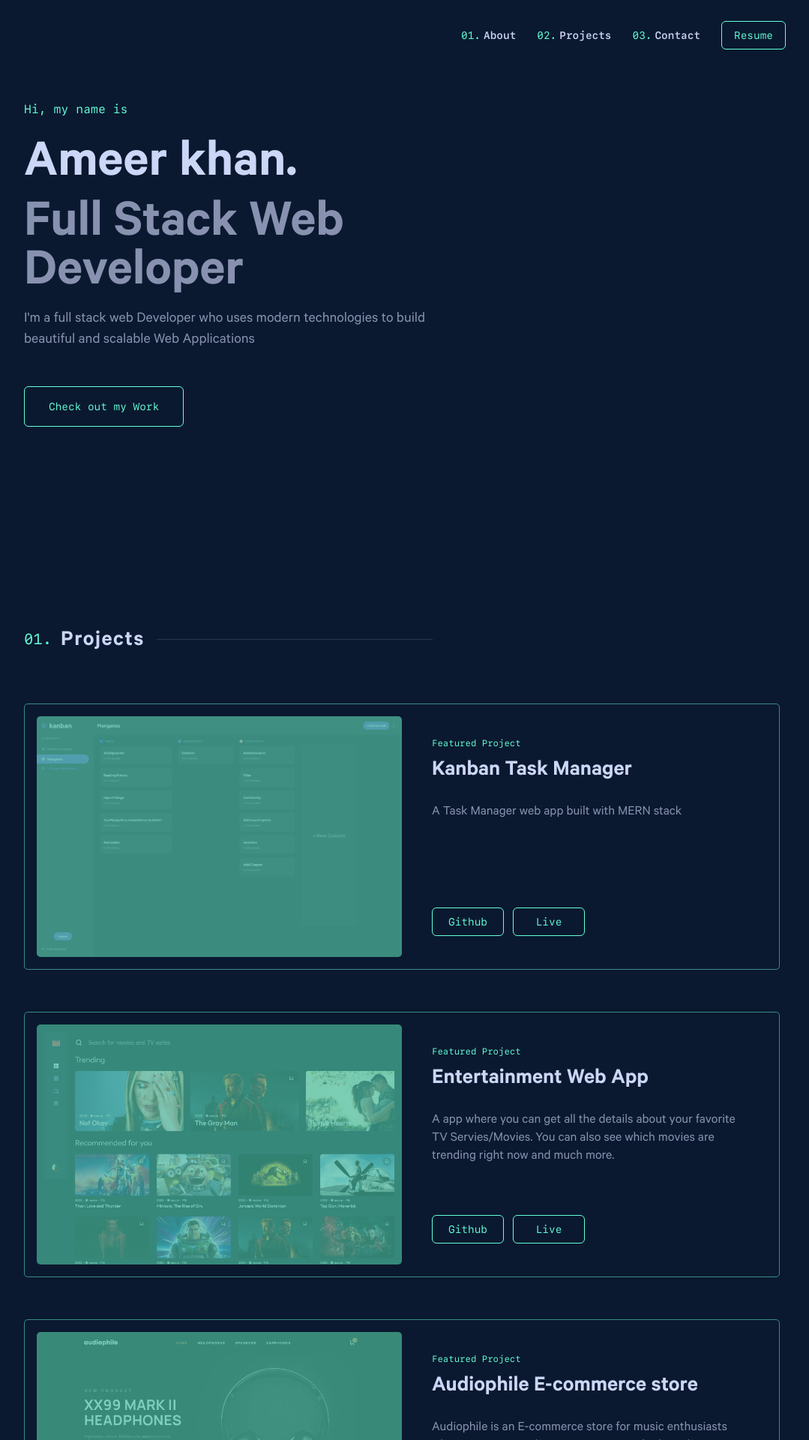
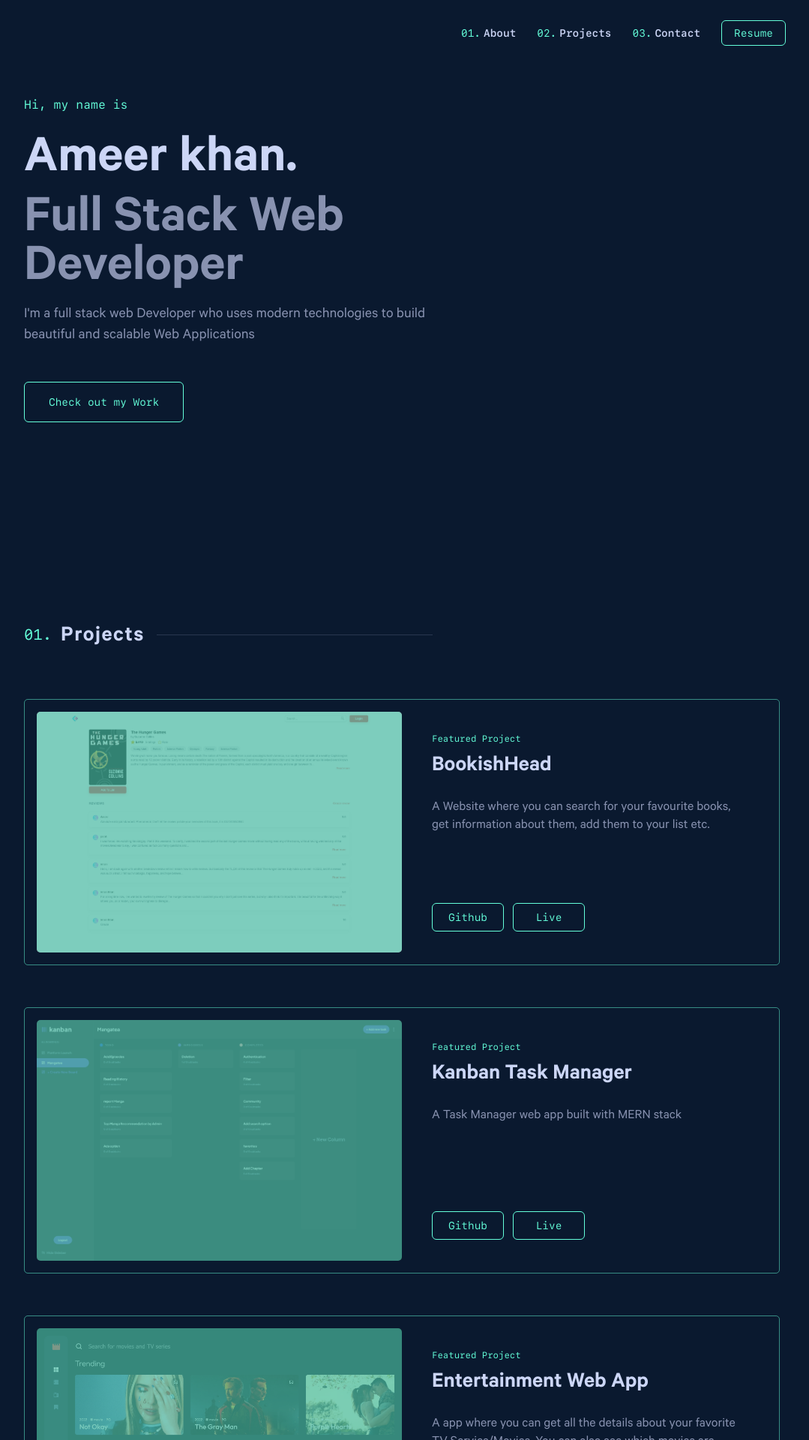
Before and after one commit to ameer005/portfolio-website, a React (Create React App) app: page / in a window 1280 px wide. Shown: the top 1920 px of the page at 75% size, without its empty margins (104-1183 px from the left). Built offline with nearby package versions, Linux system fonts and the light colour scheme.

Commit message:
added new project

```diff
--- a/src/components/Header/Header.js
+++ b/src/components/Header/Header.js
@@ -5,6 +5,7 @@ import { GiHamburgerMenu } from "react-icons/gi";
 import { IoClose } from "react-icons/io5";
 
 import { HashLink } from "react-router-hash-link";
+import cv from "../../assets/cv.pdf";
 
 const Header = ({ openNav, setOpenNav }) => {
   const menuRef = useRef();
@@ -102,9 +103,13 @@ const Header = ({ openNav, setOpenNav }) => {
           animate={{ y: "0", opacity: 1 }}
           transition={{ duration: ".7" }}
         >
-          <button className="text-colorAccent px-4 lg:px-8 py-[8px] border border-colorAccent rounded-md hover:bg-colorAccent/5 ut-animation">
+          <a
+            href={cv}
+            download
+            className="text-colorAccent px-4 lg:px-8 py-[8px] border border-colorAccent rounded-md hover:bg-colorAccent/5 ut-animation"
+          >
             Resume
-          </button>
+          </a>
         </motion.li>
       </ul>
 
--- a/src/pages/Homepage.js
+++ b/src/pages/Homepage.js
@@ -4,9 +4,9 @@ import { motion } from "framer-motion";
 
 import ProjectCard from "../components/ProjectCard/ProjectCard";
 import entertainmentApp from "../assets/entertainment-web-app.png";
-import audiophileImg from "../assets/audiophille-e-commerse.png";
 import invoiceImg from "../assets/invoice-app.png";
 import kanbanImg from "../assets/kanban-task-manager.png";
+import bookishHead from "../assets/bookishHead.png";
 
 const Homepage = () => {
   return (
@@ -75,6 +75,13 @@ const Homepage = () => {
         {/* projects */}
         <div className="flex flex-col gap-14">
           <ProjectCard
+            title="BookishHead"
+            image={bookishHead}
+            description="A Website where you can search for your favourite books, get information about them, add them to your list etc."
+            github="https://github.com/ameer005/kanban-task-manager"
+            live="https://kanban-task-manager-ameer005.netlify.app/board/6311ec26607217077930419a"
+          />
+          <ProjectCard
             title="Kanban Task Manager"
             image={kanbanImg}
             description="A Task Manager web app built with MERN stack"
@@ -87,13 +94,6 @@ const Homepage = () => {
             description="A app where you can get all the details about your favorite TV Servies/Movies. You can also see which movies are trending right now and much more."
             github="https://github.com/ameer005/entertainment-web-app"
             live="https://entertainment-web-app-005.netlify.app/"
-          />
-          <ProjectCard
-            title="Audiophile E-commerce store"
-            image={audiophileImg}
-            description="Audiophile is an E-commerce store for music enthusiasts who wants to enjoy listening to music in high quality."
-            github="https://github.com/ameer005/audiophile-e-commerce-website"
-            live="https://audiophile-ecommerce-ameer005.netlify.app/"
           />
           <ProjectCard
             title="Invoice App"
```
Also changed, not shown: src/assets/bookishHead.png (added), 1 other file (tests, documents, lock files or other folders).
